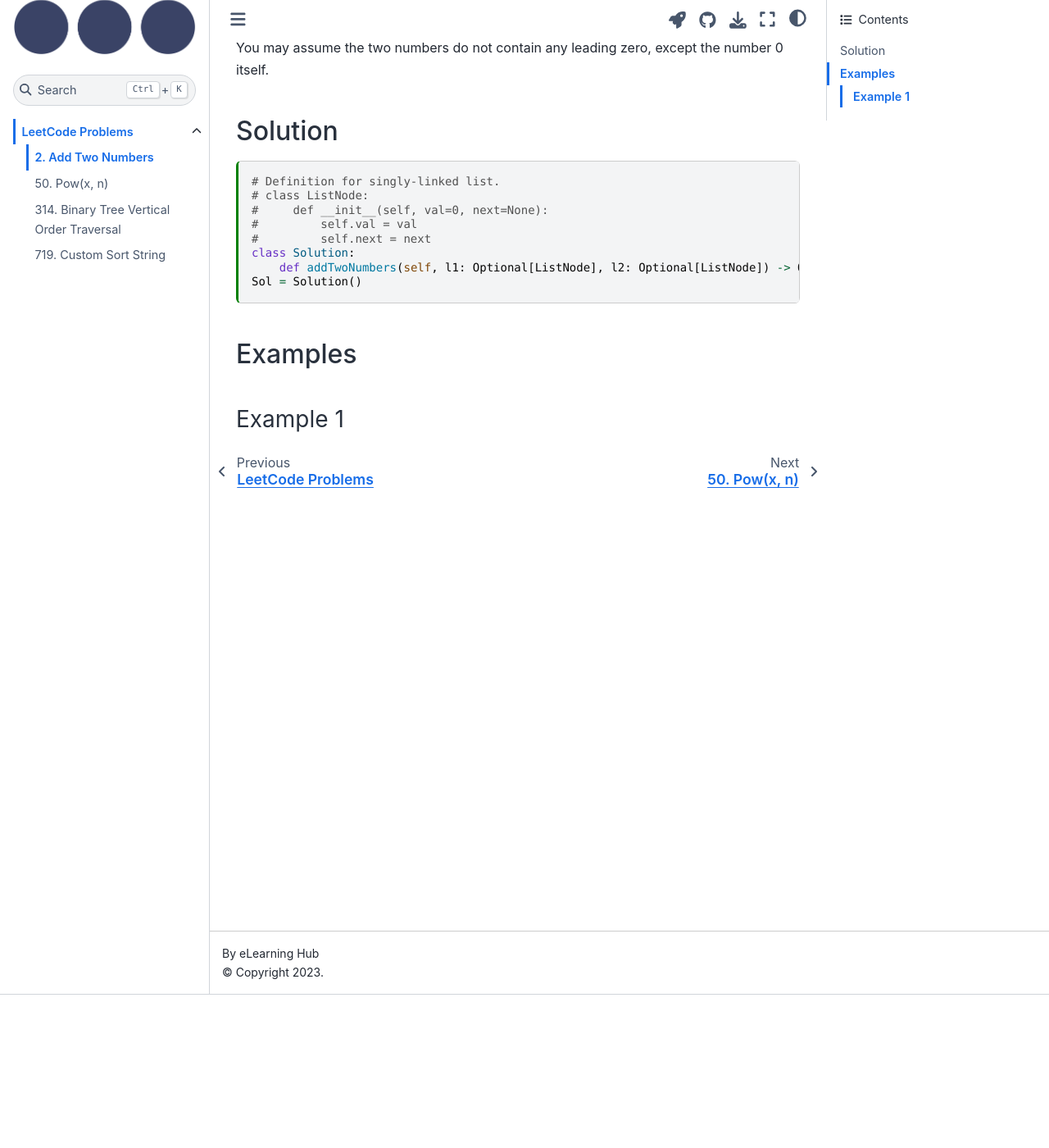
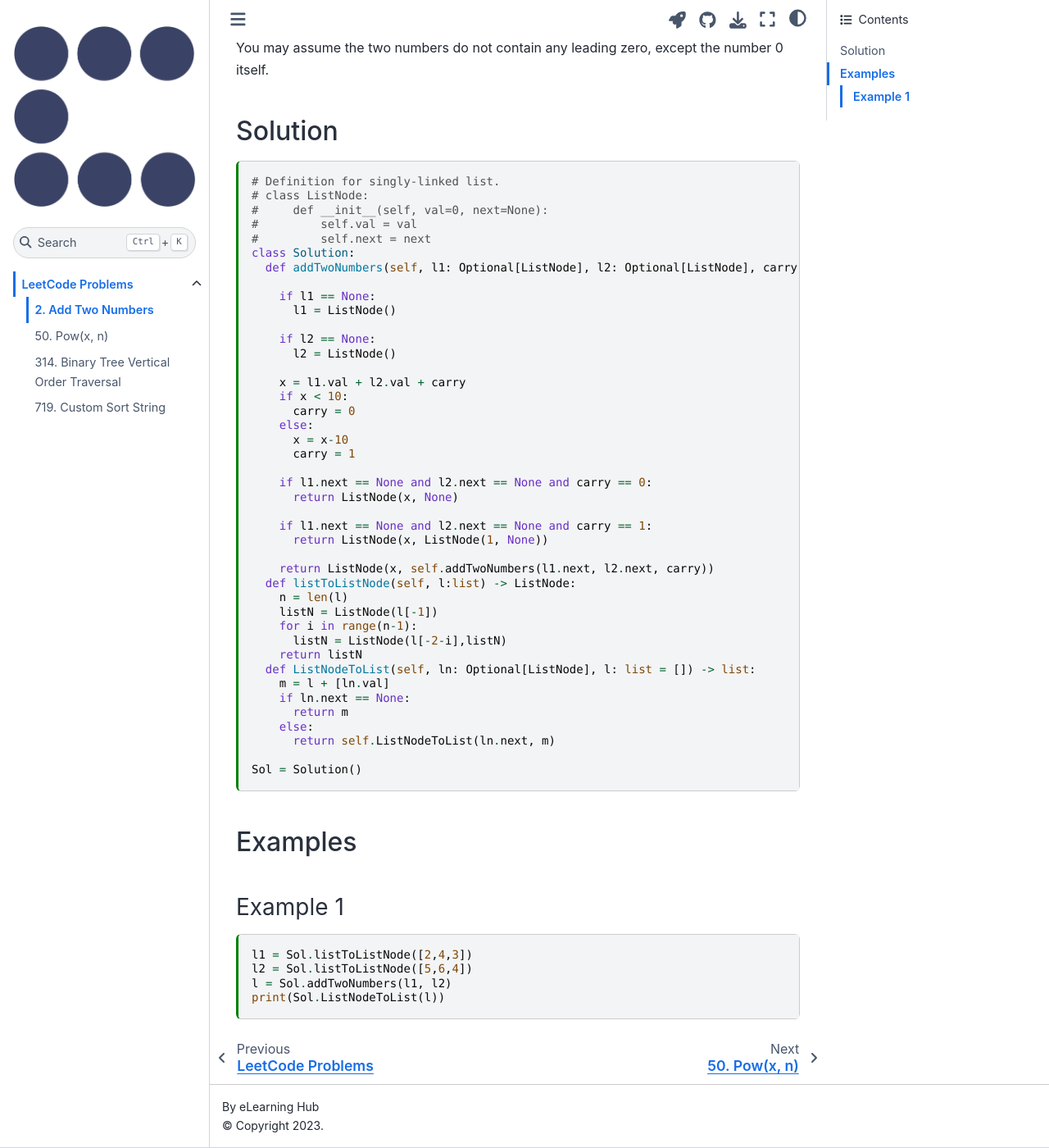
Before and after one commit to eLearningHub/Coding-Book, a Jupyter Book: the page built from leetcode/0002-add-two-numbers.md, in a window 1280 px wide and 1400 px high, scrolled down 187 px. Shown: the whole window at 82% size. Built offline with Jupyter Book 1.0.4 settings and Sphinx 7.4.7 and the Sphinx Book theme 1.1.4, drawn with Linux system fonts in a browser that asks for light colours.

Commit message:
ListNodeToList

````diff
--- a/leetcode/0002-add-two-numbers.md
+++ b/leetcode/0002-add-two-numbers.md
@@ -27,10 +27,51 @@ You may assume the two numbers do not contain any leading zero, except the numbe
 #         self.val = val
 #         self.next = next
 class Solution:
-    def addTwoNumbers(self, l1: Optional[ListNode], l2: Optional[ListNode]) -> Optional[ListNode]:
+  def addTwoNumbers(self, l1: Optional[ListNode], l2: Optional[ListNode], carry: int = 0) -> Optional[ListNode]:
+
+    if l1 == None:
+      l1 = ListNode()
+
+    if l2 == None:
+      l2 = ListNode()
+
+    x = l1.val + l2.val + carry
+    if x < 10:
+      carry = 0
+    else:
+      x = x-10
+      carry = 1
+
+    if l1.next == None and l2.next == None and carry == 0:
+      return ListNode(x, None)
+
+    if l1.next == None and l2.next == None and carry == 1:
+      return ListNode(x, ListNode(1, None))
+
+    return ListNode(x, self.addTwoNumbers(l1.next, l2.next, carry))
+  def listToListNode(self, l:list) -> ListNode:
+    n = len(l)
+    listN = ListNode(l[-1])
+    for i in range(n-1):
+      listN = ListNode(l[-2-i],listN)
+    return listN
+  def ListNodeToList(self, ln: Optional[ListNode], l: list = []) -> list:
+    m = l + [ln.val]
+    if ln.next == None:
+      return m
+    else:
+      return self.ListNodeToList(ln.next, m)
+
 Sol = Solution()
 ```
 
 ## Examples
 
 ### Example 1
+
+```{code-cell} ipython3
+l1 = Sol.listToListNode([2,4,3])
+l2 = Sol.listToListNode([5,6,4])
+l = Sol.addTwoNumbers(l1, l2)
+print(Sol.ListNodeToList(l))
+```
````
